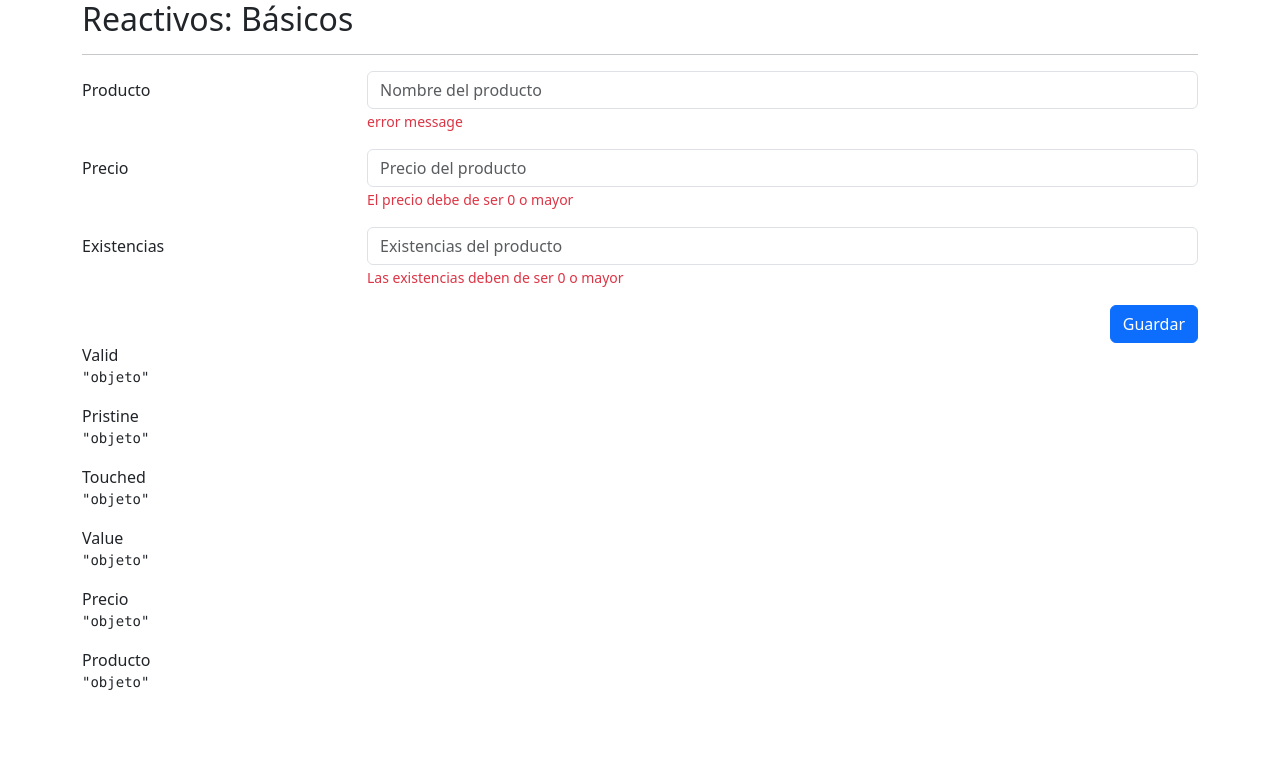
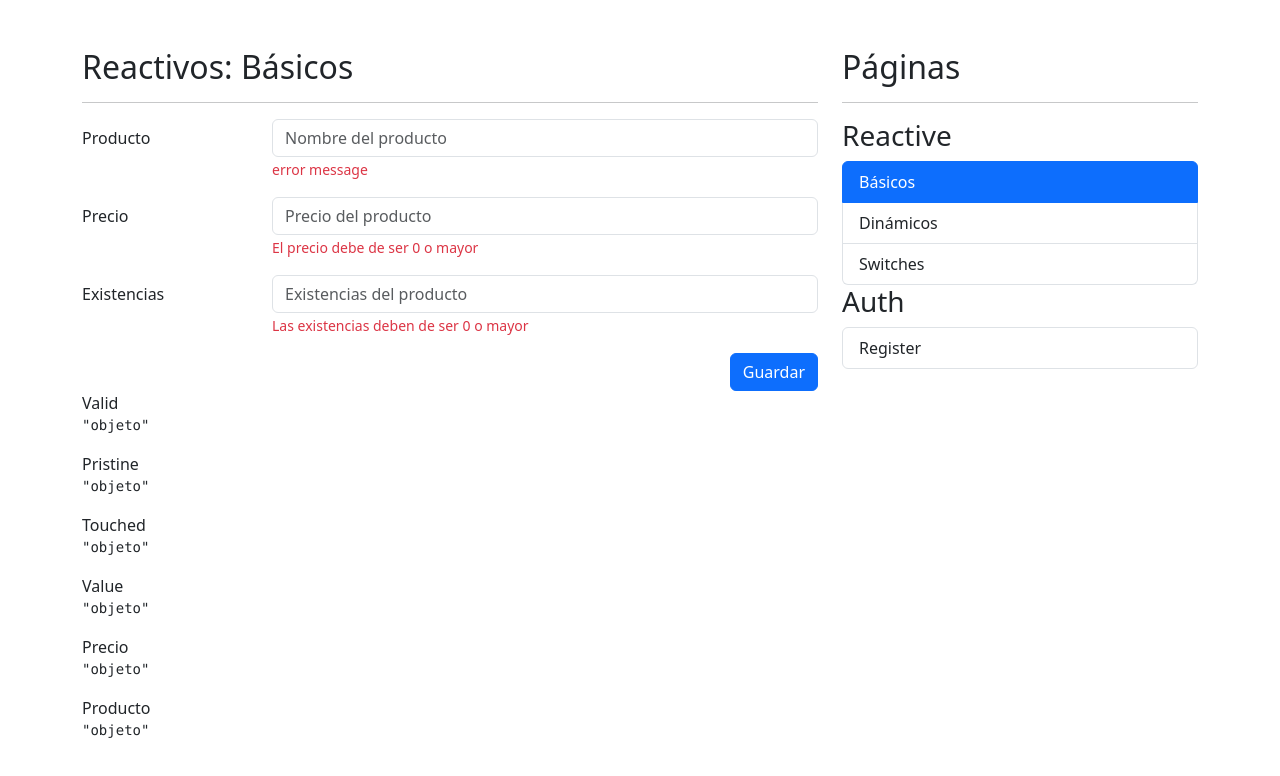
Before and after one commit to FabzDev/form-app, an Angular app: page /reactive/basic in a window 1280 px wide. Shown: the top 776 px of the page. Built offline with nearby package versions, Linux system fonts and the light colour scheme.

Commit message:
Implementado side-bar

```diff
--- a/src/app/app.component.html
+++ b/src/app/app.component.html
@@ -1 +1,12 @@
-<router-outlet></router-outlet>
+<div class="row mt-5">
+
+  <div class="col">
+    <router-outlet></router-outlet>
+  </div>
+
+
+  <div class="col-12 col-sm-4">
+    <shared-side-bar></shared-side-bar>
+  </div>
+
+</div>
--- /dev/null
+++ b/src/app/shared/interfaces/menu-item.interface.ts
@@ -0,0 +1,4 @@
+export interface MenuItem{
+  name: string,
+  route: string,
+}
--- /dev/null
+++ b/src/app/shared/side-bar/side-bar.component.html
@@ -0,0 +1,24 @@
+<h2>Páginas</h2>
+<hr>
+
+<h3>Reactive</h3>
+
+<ul class="list-group">
+  <li *ngFor="let item of reactiveItems"
+  class="list-group-item"
+  [routerLink]="[item.route]"
+  routerLinkActive="active">
+    {{item.name}}
+  </li>
+</ul>
+
+<h3>Auth</h3>
+
+<ul class="list-group">
+  <li *ngFor="let item of authItems"
+  class="list-group-item"
+  [routerLink]="[item.route]"
+  routerLinkActive="active">
+    {{item.name}}
+  </li>
+</ul>
--- /dev/null
+++ b/src/app/shared/side-bar/side-bar.component.ts
@@ -0,0 +1,19 @@
+import { Component } from '@angular/core';
+import { MenuItem } from '../interfaces/menu-item.interface';
+
+@Component({
+  selector: 'shared-side-bar',
+  templateUrl: './side-bar.component.html',
+  styles: ``
+})
+export class SideBarComponent {
+  public reactiveItems: MenuItem[] = [
+    { name: 'Básicos', route: '/reactive/basic'},
+    { name: 'Dinámicos', route: '/reactive/dynamic'},
+    { name: 'Switches', route: '/reactive/switches'},
+  ]
+
+  public authItems: MenuItem[] = [
+    { name: 'Register', route: '/auth/signup'},
+  ]
+}
```
Also changed, not shown: src/app/shared/shared.module.ts (+10 -2 lines).
